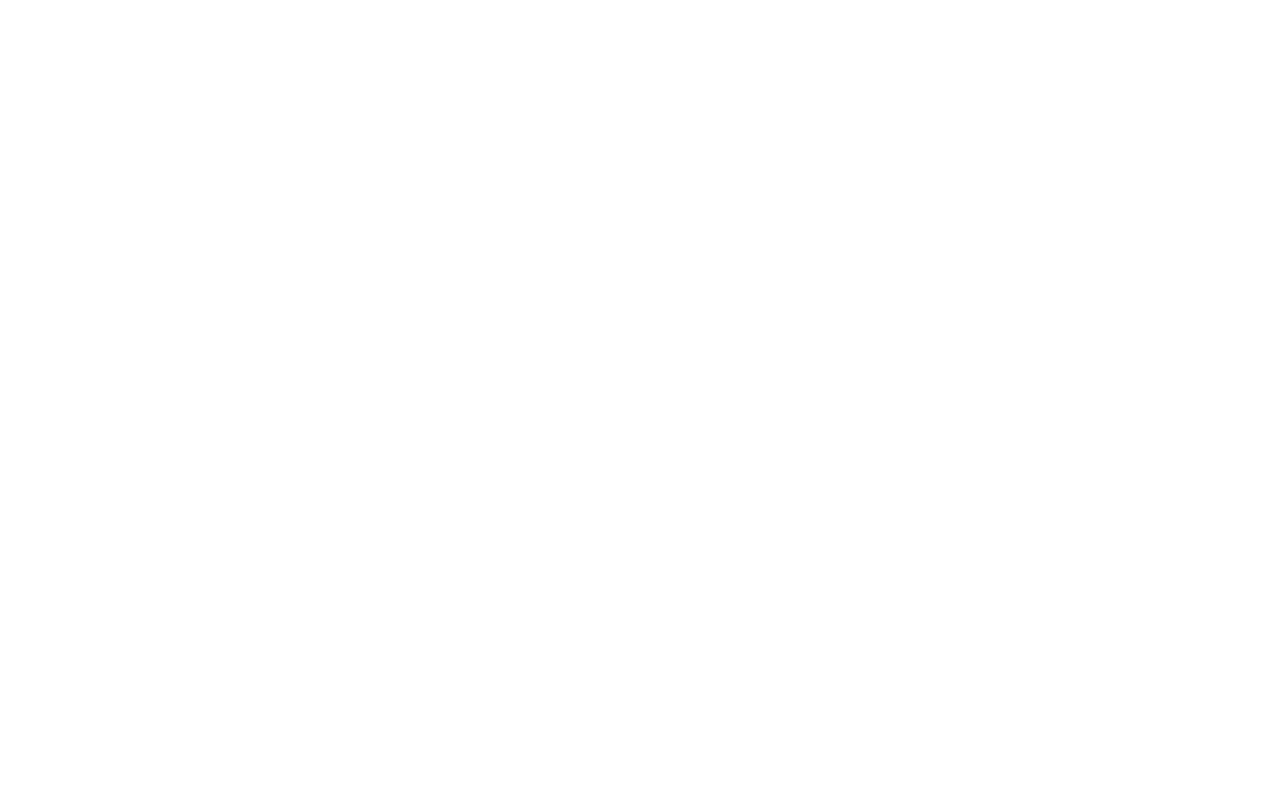
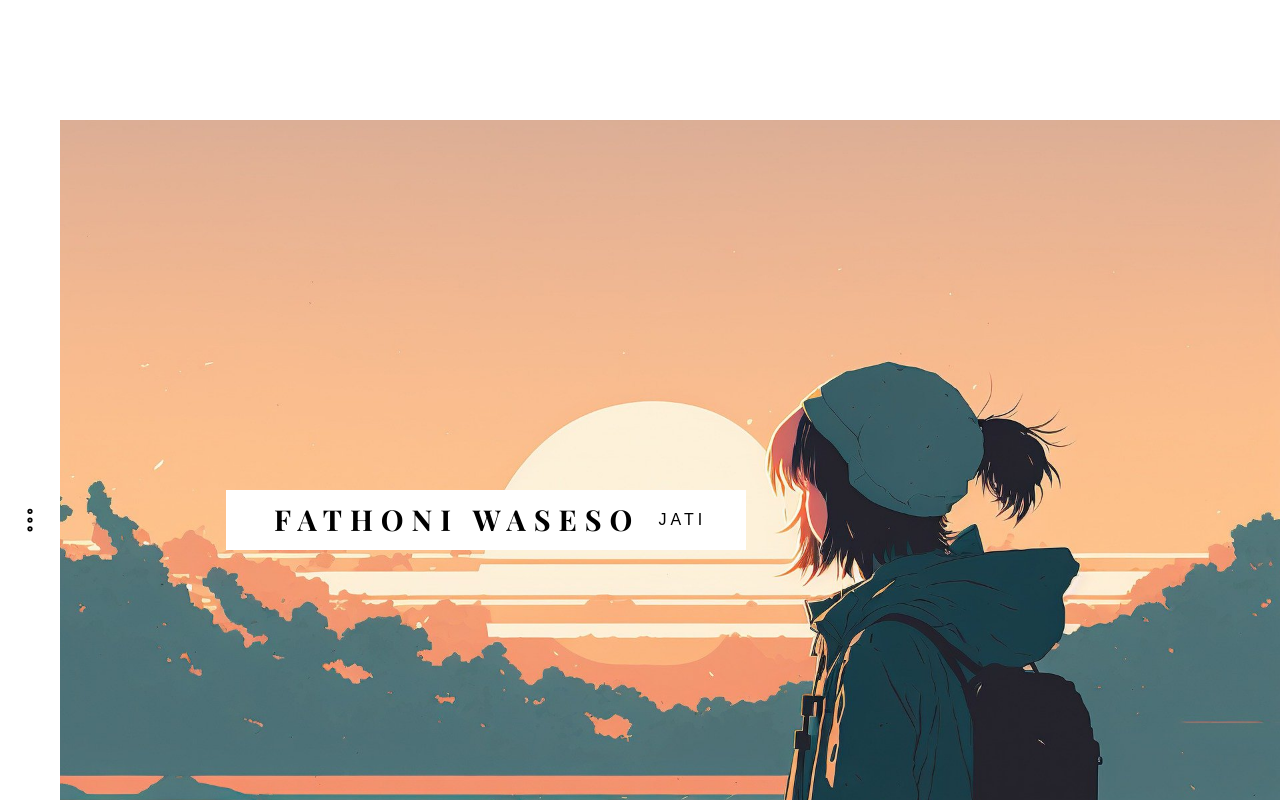
Before and after one commit to vh4/portfolio-new, a Next.js app: page / in a window 1280 px wide. Shown: the part 680-1480 px from the top of the page. Built offline with nearby package versions, Linux system fonts and the light colour scheme; a web font is replaced by a local one.

Commit message:
update all fixing pasti berhasil

```diff
--- a/app/page.tsx
+++ b/app/page.tsx
@@ -538,7 +538,7 @@
     </div>
 
         {/* mobile */}
-        <div className="hidden xl:block">
+        <div className="block xl:hidden">
     <div ref={cursorRefMobile} className="cursor"></div>
       <div ref={followerRefMobile} className="cursor-follower"></div>
       <div ref={transisionMobile} className="absolute min-w-full min-h-full"></div>
```
